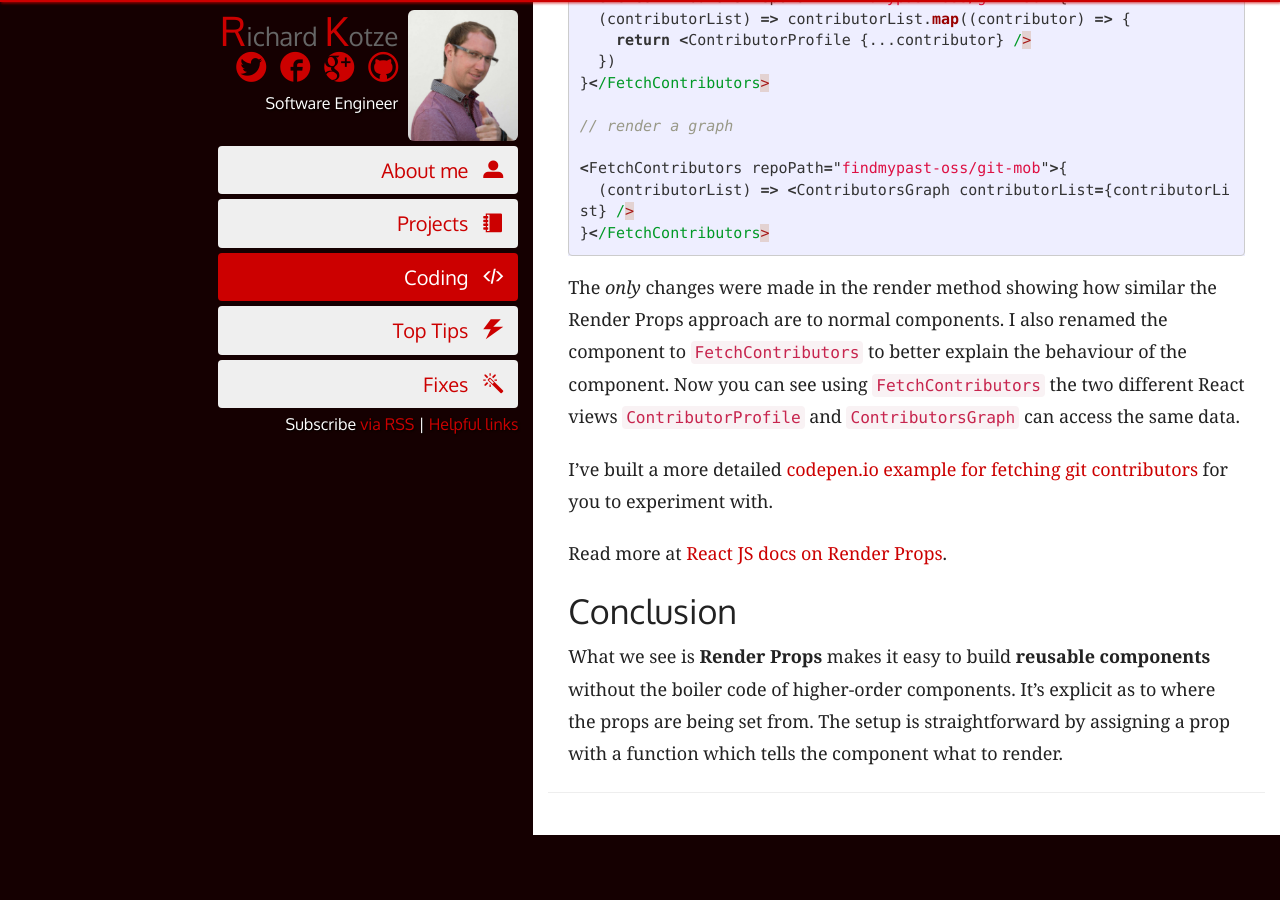
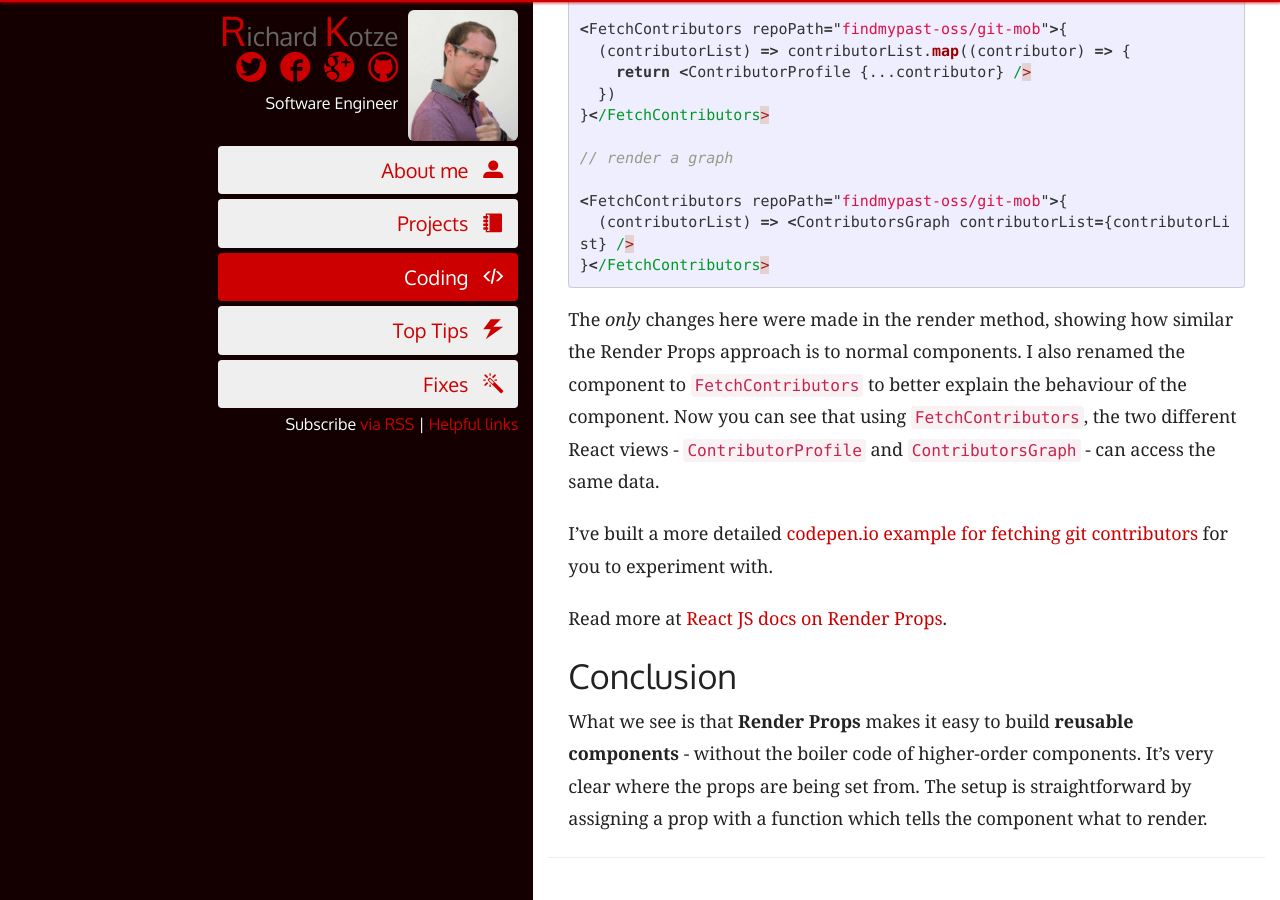
Before and after one commit to rkotze/rkotze.github.io, a Jekyll site: the page built from _posts/2018-04-15-render-props-reactjs.md, in a window 1280 px wide and 900 px high, scrolled down 3742 px. Built offline with Jekyll 4.4.1, drawn with Linux system fonts in a browser that asks for light colours; comment, search, counter and statistics services are not loaded; before the commit the page ends 4577 px from its top, so only the background shows below that; some of the changed text lies outside the part shown.

Commit message:
Some grammatical tweaks
I may have overdone the punctuation - you decide - nothing major jumped out though!
:)

````diff
--- a/_posts/2018-04-15-render-props-reactjs.md
+++ b/_posts/2018-04-15-render-props-reactjs.md
@@ -15,7 +15,7 @@
 
 **Why use** Render Props: Promote **reuse** of behaviour across React components.
 
-If you have read my post on [higher-order components](/coding/understanding-higher-order-components) this may sound similar. The React community has been working hard on solving reuse across components, one common theme is _passing data to children_. However, we will focus on how to use Render Props and discuss the differences in another post.
+If you have read my post on [higher-order components](/coding/understanding-higher-order-components) this may seem similar. The React community has been working hard on solving reuse across components, and one common theme is _passing data to children_. However, we will focus here on how to use Render Props - and discuss the differences between HOC and Render Props in another post.
 
 <!--more-->
 
@@ -105,13 +105,13 @@
 <ListContributors repoPath="findmypast-oss/git-mob" />
 ```
 
-The above should render out a list of contributors showing author avatar, username, and total commits.
+The above should render a list of contributors showing author avatar, username, and total commits.
 
 The method `fetchContributors` gets contributors from GitHub and transforms the raw JSON object to properties we care about. We then `map` through the list to render out the contributors.
 
-What if we want to use the **same data** but with a **different view**? For example, show a graph instead of a list.
+What if we want to use the **same data** but with a **different view**? For example, show a graph instead of a list?
 
-Could use an if statement to check a prop however that would grow to be unmaintainable when supporting more than two views.
+We could use an if statement to check a prop, however that would become unmaintainable when supporting more than two views.
 
 Let's try refactoring the above view to use Render Props to see how that solves this problem.
 
@@ -146,7 +146,7 @@
 }</FetchContributors>
 ```
 
-The _only_ changes were made in the render method showing how similar the Render Props approach are to normal components. I also renamed the component to `FetchContributors` to better explain the behaviour of the component. Now you can see using `FetchContributors` the two different React views `ContributorProfile` and `ContributorsGraph` can access the same data.
+The _only_ changes here were made in the render method, showing how similar the Render Props approach is to normal components. I also renamed the component to `FetchContributors` to better explain the behaviour of the component. Now you can see that using `FetchContributors`, the two different React views - `ContributorProfile` and `ContributorsGraph` - can access the same data.
 
 I've built a more detailed [codepen.io example for fetching git contributors](https://codepen.io/rkotze/pen/oqqopQ){:target="\_blank"} for you to experiment with.
 
@@ -154,4 +154,4 @@
 
 ## Conclusion
 
-What we see is **Render Props** makes it easy to build **reusable components** without the boiler code of higher-order components. It's explicit as to where the props are being set from. The setup is straightforward by assigning a prop with a function which tells the component what to render.
+What we see is that **Render Props** makes it easy to build **reusable components** - without the boiler code of higher-order components. It's very clear where the props are being set from. The setup is straightforward by assigning a prop with a function which tells the component what to render.
````
Also changed, not shown: other parts of _posts/2018-04-15-render-props-reactjs.md (+2 -2 lines).
